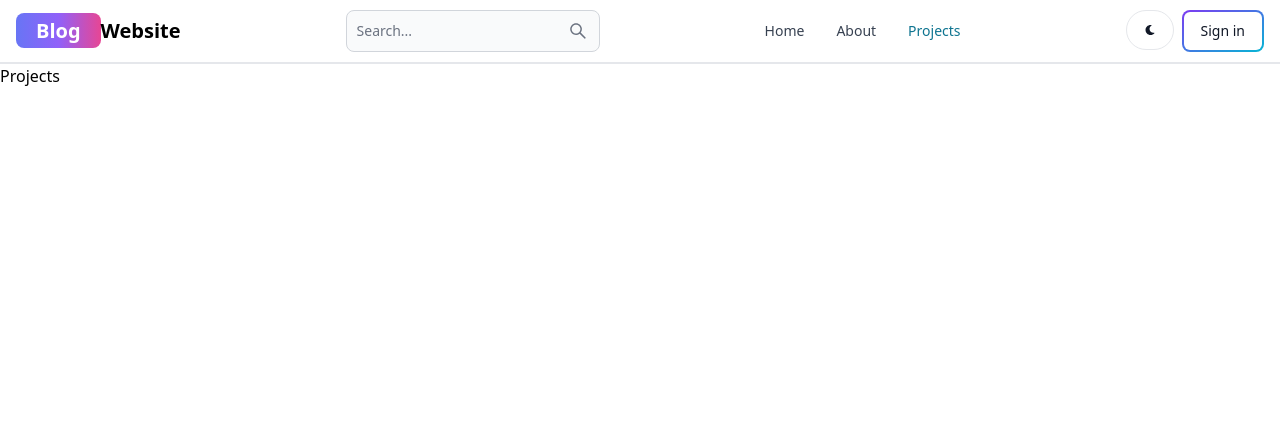
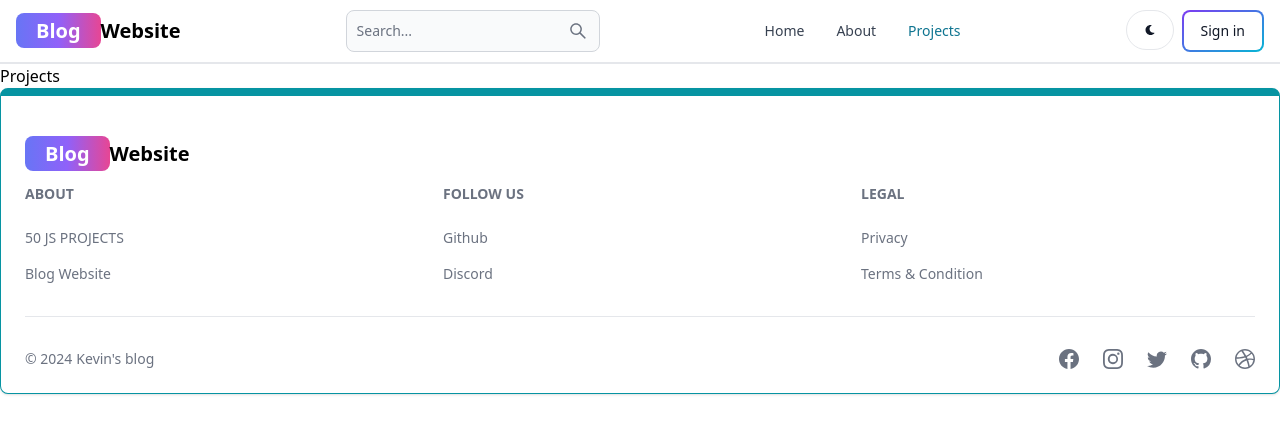
Before and after one commit to kevinkalenga/Mern_Blog, a React (Vite) app in the folder client/: page /projects in a window 1280 px wide. Shown: the top 434 px of the page. Built offline with nearby package versions, Linux system fonts and the light colour scheme.

Commit message:
Create and add the footer component

```diff
--- a/client/src/App.jsx
+++ b/client/src/App.jsx
@@ -1,5 +1,6 @@
 import {BrowserRouter, Routes, Route} from "react-router-dom";
-import Header from "./components/Header"
+import Header from "./components/Header";
+import Footer from "./components/Footer";
 import Home from './pages/Home';
 import About from './pages/About';
 import SignIn from './pages/SignIn';
@@ -19,6 +20,7 @@
         <Route path="/dashboard" element={<Dashboard />} />
         <Route path="/projects" element={<Projects />} />
       </Routes>
+      <Footer />
     </BrowserRouter>
   )
 }
--- /dev/null
+++ b/client/src/components/Footer.jsx
@@ -0,0 +1,106 @@
+import { Link } from 'react-router-dom';
+import {Footer} from 'flowbite-react';
+import {BsFacebook, BsInstagram, BsTwitter, BsGithub, BsDribbble} from 'react-icons/bs';
+export default function FooterCom() {
+  return (
+    <Footer container className='border border-t-8 border-teal-500'>
+      <div className='w-full max-w-7xl mx-auto'>
+         <div className='grid w-full justify-between sm:flex md:grid-cols-1'>
+           <div className='mt-5'>
+             <Link
+                 to='/'
+                 className='self-center whitespace-nowrap text-lg sm:text-xl
+                 font-semibold dark:text-white'
+    >
+                 <span className='px-5 py-1 bg-gradient-to-r from-indigo-500
+                     via-purple-500 to-pink-500 rounded-lg text-white'>
+                  Blog
+                </span>
+                  Website
+              </Link>
+
+
+
+          </div>
+         </div>
+         <div className='grid grid-cols-2 gap-8 mt-4
+           sm:grid-cols-3 sm:gap-6'>
+           <div>
+             <Footer.Title title='About' />
+             <Footer.LinkGroup col>
+                 <Footer.Link
+                  href='https://realtor-website-sandy.vercel.app/'
+                  target='_blank'
+
+                 >
+
+                   50 JS PROJECTS
+                 </Footer.Link>
+                 <Footer.Link
+                  href='/about'
+                  target='_blank'
+
+                 >
+
+                   Blog Website
+                 </Footer.Link>
+             </Footer.LinkGroup>
+           </div>
+           <div>
+             <Footer.Title title='Follow US' />
+             <Footer.LinkGroup col>
+                 <Footer.Link
+                  href='#'
+                  target='_blank'
+
+                 >
+
+                   Github
+                 </Footer.Link>
+                 <Footer.Link
+                  href='#'
+
+
+                 >
+
+                   Discord
+                 </Footer.Link>
+             </Footer.LinkGroup>
+           </div>
+           <div>
+             <Footer.Title title='Legal' />
+             <Footer.LinkGroup col>
+                 <Footer.Link
+                  href='#'
+                  target='_blank'
+
+                 >
+
+                   Privacy
+                 </Footer.Link>
+                 <Footer.Link
+                  href='#'
+
+
+                 >
+
+                   Terms &amp; Condition
+                 </Footer.Link>
+             </Footer.LinkGroup>
+           </div>
+         </div>
+        <Footer.Divider />
+        <div className='w-full sm:flex sm:items-center sm:justify-between'>
+           <Footer.Copyright href='#' by="Kevin's blog" year={new Date().getFullYear()}/>
+           <div className='flex gap-6 sm:mt-0 mt-4 sm:justify-center'>
+            <Footer.Icon href='#' icon={BsFacebook}  />
+            <Footer.Icon href='#' icon={BsInstagram}  />
+            <Footer.Icon href='#' icon={BsTwitter}  />
+            <Footer.Icon href='#' icon={BsGithub}  />
+            <Footer.Icon href='#' icon={BsDribbble}  />
+           </div>
+        </div>
+      </div>
+    </Footer>
+  )
+}
--- a/client/src/pages/SignUp.jsx
+++ b/client/src/pages/SignUp.jsx
@@ -1,7 +1,9 @@
 import {Link, useNavigate} from "react-router-dom";
 import {Alert, Button, Label, Spinner, TextInput} from 'flowbite-react';
+
 import { useState } from "react";
 export default function Signup() {
+
   const navigate = useNavigate()
   const [formData, setFormData] = useState({});
   const [errorMessage, setErrorMessage] = useState(null);
@@ -80,6 +82,7 @@
                <div>
                  <Label value="Your password" />
                  <TextInput type="password" placeholder="Password" id="password"onChange={handleChange} />
+
                </div>
                <Button gradientDuoTone="purpleToPink" type="submit" disabled={loading}>
                   {
```
